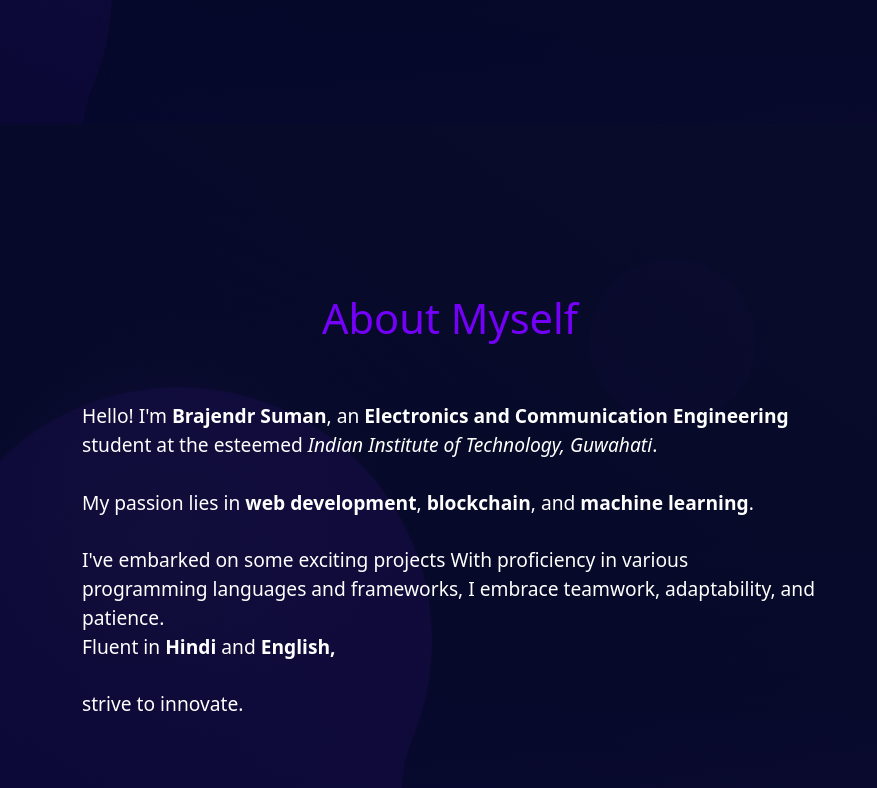
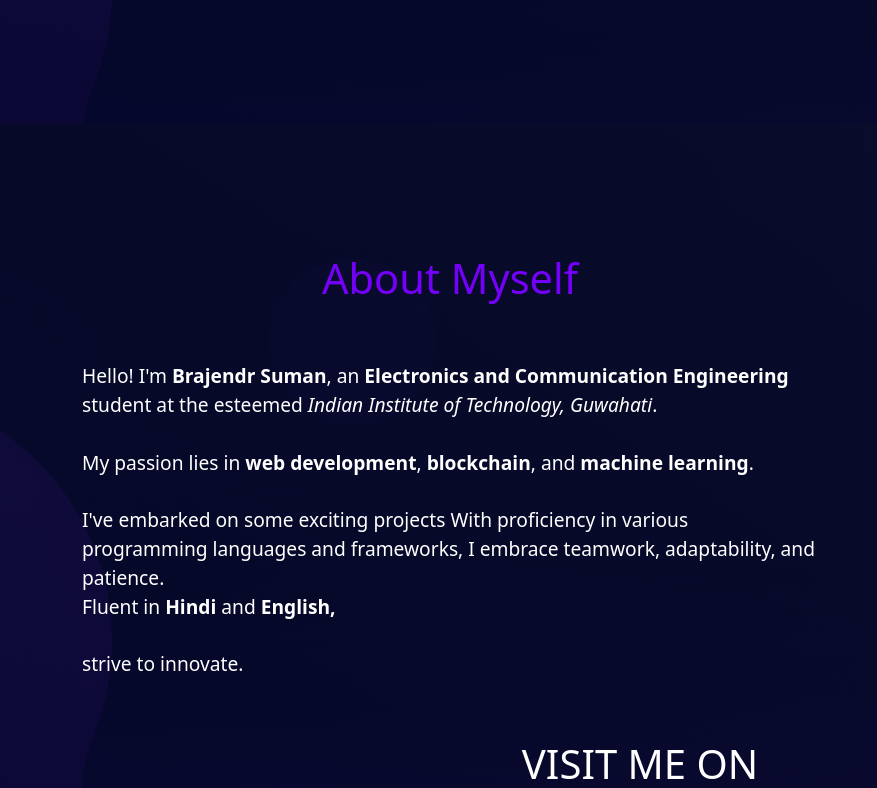
Before and after one commit to s-brajendra/Resume, a React (Create React App) app: page / in a window 1280 px wide. Shown: the part 527-1315 px from the top of the page, without its empty margins (0-877 px from the left). Built offline with nearby package versions, Linux system fonts and the light colour scheme.

Commit message:
minor changes 7.52

```diff
--- a/src/components/Home/About.jsx
+++ b/src/components/Home/About.jsx
@@ -15,7 +15,7 @@
 
 const About = () => {
     return (
-        <Container fluid className="home-about-section" id="about">
+        <Container fluid className="home-section" id="about">
           <Container>
             <Row>
 
```
